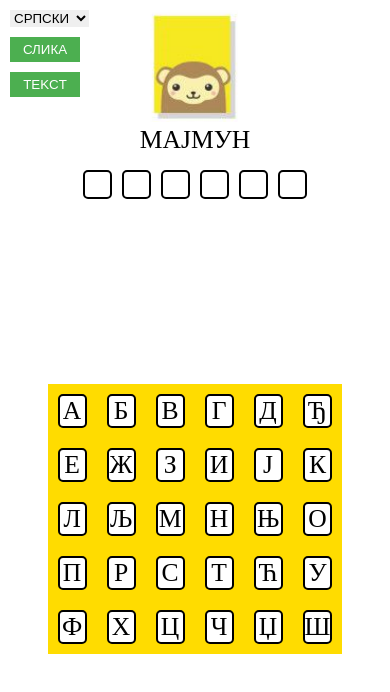
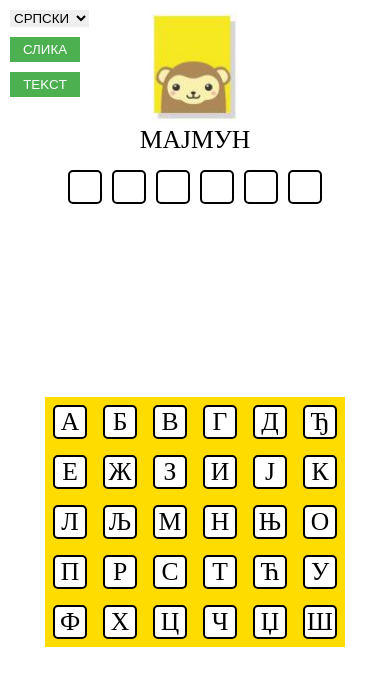
Before and after one commit to bhodzic/learning-letters, a plain HTML site: page index.html in a window 390 px wide. Drawn offline with nearby package versions, Linux system fonts and the light colour scheme.

Commit message:
fix for letter square dimensions on small screens

```diff
--- a/main.css
+++ b/main.css
@@ -75,8 +75,8 @@ body {
     justify-content: center;
     margin: 15px;
     padding: 5px;
-    min-width: 35px;
-    min-height: 35px;
+    min-width: 38px;
+    min-height: 38px;
     border: 2px solid black;
     border-radius: 5px;
     font-size: 2rem;
@@ -135,10 +135,8 @@ body {
     }
 
     .letter-square {
-        min-width: 25px;
-        min-height: 25px;
         font-size: 1.6rem;
-        margin: 10px;
+        margin: 8px;
     }
 
     .animal-name-placeholder .letter-square {
```
